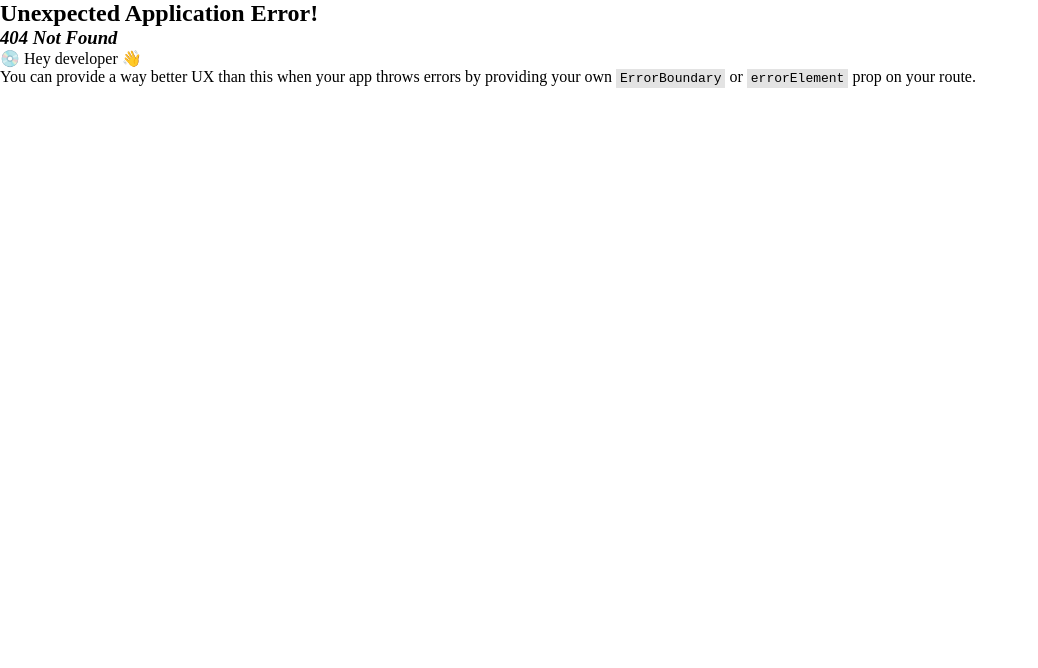
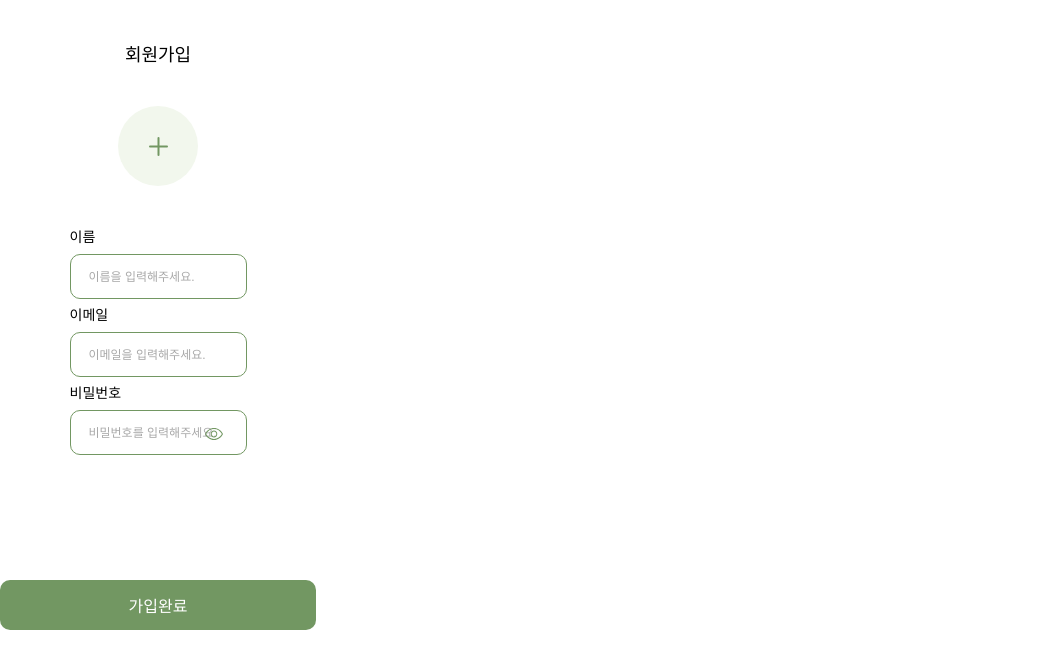
Before and after one commit to Abo-Team/Abo-FE, a React (Vite) app: page /signup in a window 1280 px wide. Before the commit this address had no page. Shown: the top 668 px of the page, without its empty margins (0-1038 px from the left). Built offline with nearby package versions, Linux system fonts and the light colour scheme; a web font is replaced by a local one.

Commit message:
feat : SignUp 퍼블리싱

```diff
--- a/src/Router.jsx
+++ b/src/Router.jsx
@@ -1,5 +1,6 @@
 import { createBrowserRouter } from 'react-router-dom';
 import { AppLayout } from './layout';
+import { SignUp } from './pages';
 
 export const Router = createBrowserRouter([
   {
@@ -10,6 +11,10 @@ export const Router = createBrowserRouter([
         path: '/',
         element: <div>Hello</div>,
       },
+      {
+        path: '/signup',
+        element: <SignUp />,
+      },
     ],
   },
 ]);
--- a/src/assets/index.js
+++ b/src/assets/index.js
@@ -1 +1,4 @@
+import plus from './plus.svg';
+
 export * from './Eyes';
+export { plus };
--- /dev/null
+++ b/src/components/common/ImgInput.tsx
@@ -0,0 +1,43 @@
+import styled from '@emotion/styled';
+import { plus } from '../../assets';
+import { useRef, useState } from 'react';
+import { colors } from '../../theme';
+
+export const ImgInput = ({ onImageUpload }) => {
+  const imgRef = useRef();
+
+  const imgBtnClick = () => {
+    imgRef.current?.click();
+  };
+
+  const handleChange = () => {
+    const file = imgRef.current?.files?.[0];
+    if (file) {
+      const newUrl = URL.createObjectURL(file);
+      onImageUpload(newUrl);
+    }
+  };
+
+  return (
+    <>
+      <FakeImgContainer type="file" ref={imgRef} onChange={handleChange} />
+      <ImgContainer onClick={imgBtnClick}>
+        <img src={plus} alt="plus" />
+      </ImgContainer>
+    </>
+  );
+};
+
+const FakeImgContainer = styled.input`
+  display: none;
+`;
+
+const ImgContainer = styled.div`
+  width: 80px;
+  height: 80px;
+  border-radius: 40px;
+  display: flex;
+  justify-content: center;
+  align-items: center;
+  background-color: ${colors.main[100]};
+`;
--- /dev/null
+++ b/src/pages/SignUp.jsx
@@ -0,0 +1,128 @@
+import styled from '@emotion/styled';
+import { Button, Inputs, Title } from '../components/common';
+import { ImgInput } from '../components/common/ImgInput';
+import { colors } from '../theme';
+import { useState } from 'react';
+
+export const SignUp = () => {
+  const [datas, setDatas] = useState([
+    {
+      profileImg: '',
+      name: '',
+      email: '',
+      password: '',
+    },
+  ]);
+
+  const handleImgChange = (url) => {
+    setDatas((prev) => ({
+      ...prev,
+      profileImg: url,
+    }));
+  };
+
+  const handleNameChange = (e) => {
+    const value = e.target.value;
+    setDatas((prev) => ({
+      ...prev,
+      name: value,
+    }));
+  };
+
+  const handleEmailChange = (e) => {
+    const value = e.target.value;
+    setDatas((prev) => ({
+      ...prev,
+      email: value,
+    }));
+  };
+
+  const handlePasswordChange = (e) => {
+    const value = e.target.value;
+    setDatas((prev) => ({
+      ...prev,
+      password: value,
+    }));
+  };
+
+  console.log(datas);
+
+  return (
+    <SignUpContainer>
+      <BtnContainer>
+        <ProfileContainer>
+          <TitleContainer>
+            <Title mainTitle={'회원가입'} />
+            <ImgInput onImageUpload={handleImgChange} />
+          </TitleContainer>
+          <InputContainer>
+            <Inputs
+              label={'이름'}
+              placeholder={'이름을 입력해주세요.'}
+              value={datas.name}
+              onChange={handleNameChange}
+            />
+            <Inputs
+              label={'이메일'}
+              placeholder={'이메일을 입력해주세요.'}
+              value={datas.email}
+              onChange={handleEmailChange}
+            />
+            <Inputs
+              label={'비밀번호'}
+              placeholder={'비밀번호를 입력해주세요.'}
+              isLogin={true}
+              value={datas.password}
+              onChange={handlePasswordChange}
+            />
+          </InputContainer>
+        </ProfileContainer>
+        <Button backgroundColor={colors.main[200]} color={colors.white}>
+          가입완료
+        </Button>
+      </BtnContainer>
+    </SignUpContainer>
+  );
+};
+
+const SignUpContainer = styled.div`
+  @media (max-width: 375px) {
+    display: flex;
+    align-items: center;
+    margin-top: 30px;
+    flex-direction: column;
+  }
+`;
+
+const InputContainer = styled.div`
+  @media (max-width: 375px) {
+    display: flex;
+    flex-direction: column;
+    align-items: center;
+    gap: 31px;
+    width: 100%;
+  }
+`;
+
+const TitleContainer = styled.div`
+  display: flex;
+  flex-direction: column;
+  align-items: center;
+  gap: 32px;
+`;
+
+const ProfileContainer = styled.div`
+  width: 100%;
+  display: flex;
+  flex-direction: column;
+  align-items: center;
+  gap: 40px;
+`;
+
+const BtnContainer = styled.div`
+  display: flex;
+  flex-direction: column;
+  gap: 120px;
+  width: 316px;
+  margin-top: 40px;
+`;
--- a/src/pages/index.js
+++ b/src/pages/index.js
@@ -0,0 +1 @@
+export * from './SignUp';
```
Also changed, not shown: src/assets/plus.svg (added).
